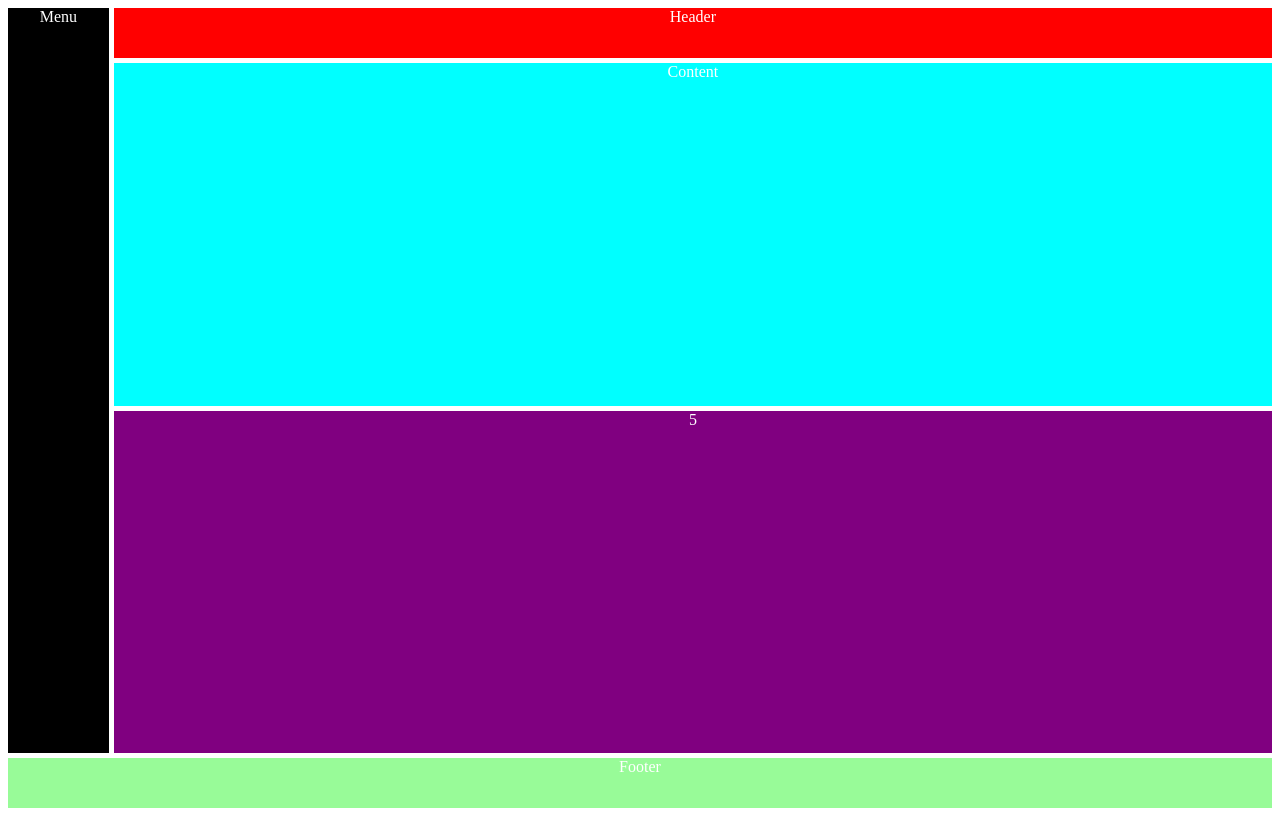
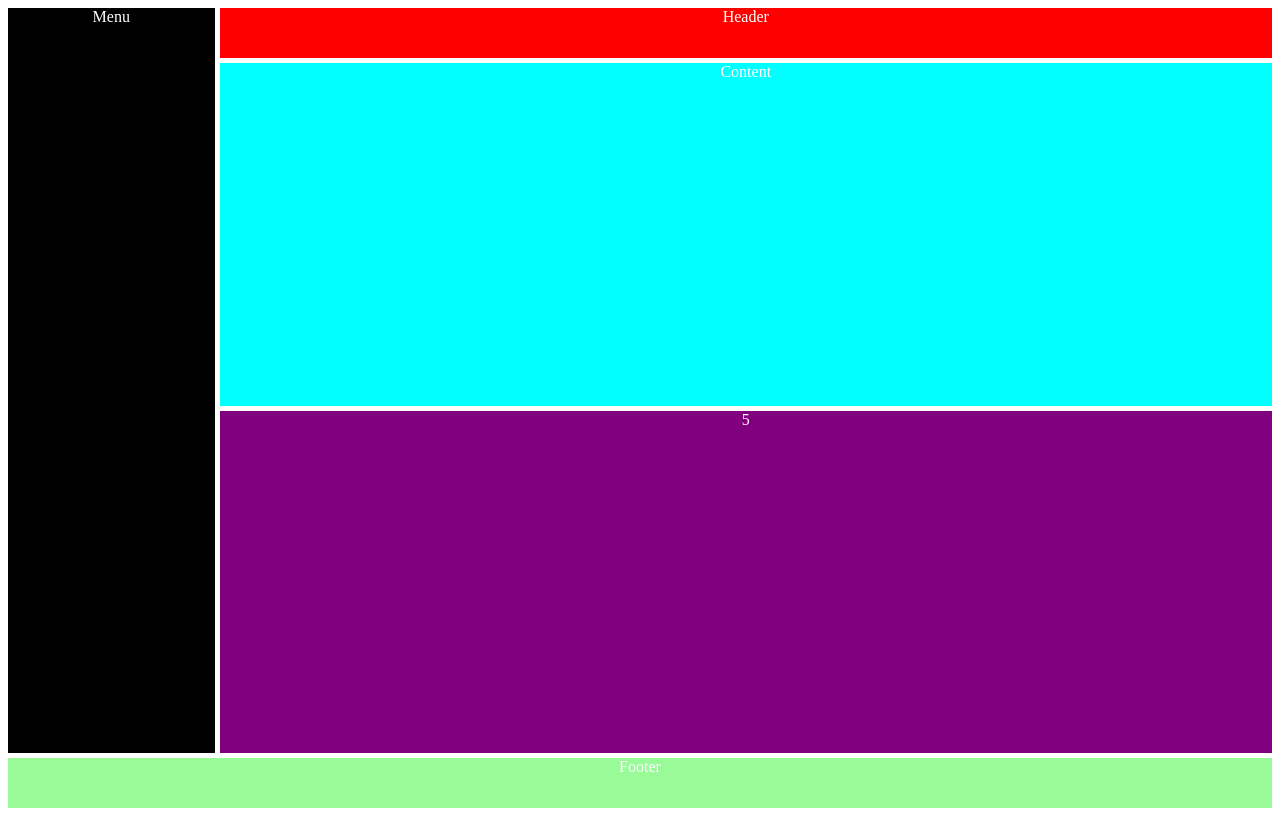
Before and after one commit to asifurrahman01714/Grid-System, a plain HTML site: page index.html in a window 1280 px wide. Drawn offline with Linux system fonts and the light colour scheme.

Commit message:
Using grid-template-areas we can visually decorate our layout.

```diff
--- a/index.html
+++ b/index.html
@@ -25,6 +25,12 @@
             grid-template-rows: 50px auto auto 50px;
             height: 100vh;
             grid-gap: 5px;
+            grid-template-areas:
+            "m m h h h h h h h h h h"
+            "m m c c c c c c c c c c"
+            "m m c5 c5 c5 c5 c5 c5 c5 c5 c5 c5"
+            "f f f f f f f f f f f f";
+
         }
         .first-child{
             /* grid-column-start: 1;
@@ -34,19 +40,24 @@
             /* grid-column: 1/3;
              or  */
             /* grid-column: 1/-1; */
-            grid-column: 2/-1;
+            /* grid-column: 2/-1; */
+            grid-area:h;
         }
         .content{
-            grid-column: 2/-1;
+            /* grid-column: 2/-1; */
+            grid-area: c;
         }
         .menu{
-            grid-row: 1/ 4;
+            /* grid-row: 1/ 4; */
+            grid-area: m;
         }
         .c5{
-            grid-column: 2/-1;
+            /* grid-column: 2/-1; */
+            grid-area:c5;
         }
         .footer {
-            grid-column: 1/-1;
+            /* grid-column: 1/-1; */
+            grid-area: f;
         }
 
     </style>
```
Also changed, not shown: 1 other file.
